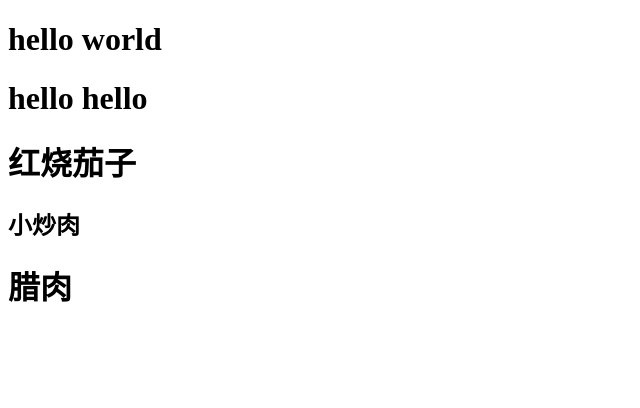
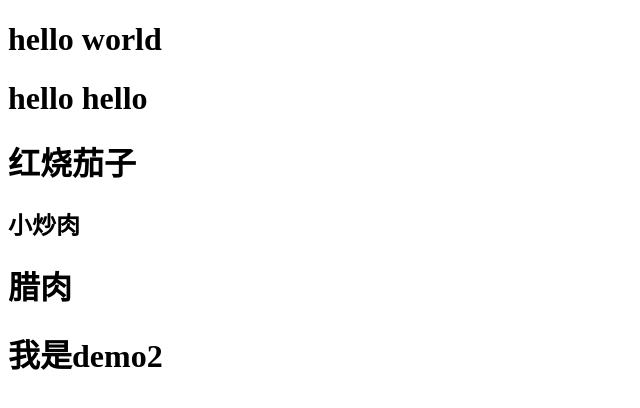
Before and after one commit to flowerslanguage/demo, a plain HTML site: page index.html in a window 1280 px wide. Shown: the whole page, without its empty margins (0-640 px from the left). Drawn offline with Linux system fonts and the light colour scheme.

Commit message:
feat: 我是demo2

```diff
--- a/index.html
+++ b/index.html
@@ -12,5 +12,6 @@
     <h1>红烧茄子</h1>
     <h2>小炒肉</h2>
     <h1>腊肉</h1>
+    <h1>我是demo2</h1>
 </body>
 </html>
```
